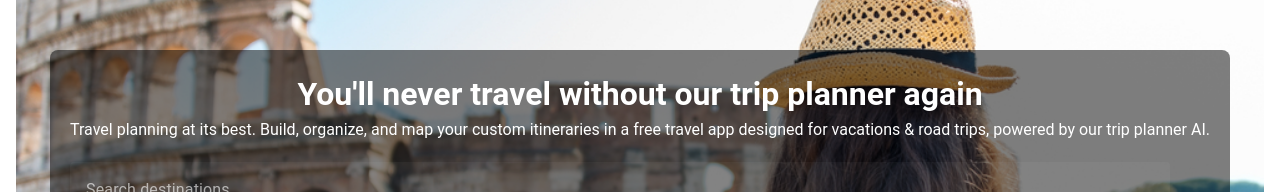
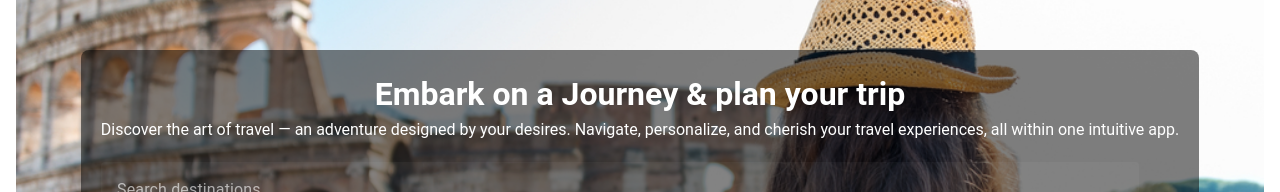
Before and after one commit to MelvinCou/idee, a Vue app in the folder front/: page / in a window 1280 px wide. Shown: the part 240-432 px from the top of the page. Built offline with nearby package versions, Linux system fonts and the light colour scheme.

Commit message:
feat/create landing page finitions

```diff
--- a/front/src/views/LandingPage.vue
+++ b/front/src/views/LandingPage.vue
@@ -1,10 +1,10 @@
 <template>
   <div class="LandingPage">
     <div class="text-content">
-      <h1>You'll never travel without our trip planner again</h1>
+      <h1>Embark on a Journey & plan your trip</h1>
       <p class="subheading">
-        Travel planning at its best. Build, organize, and map your custom itineraries in a free travel app designed for
-        vacations & road trips, powered by our trip planner AI.
+        Discover the art of travel — an adventure designed by your desires.
+        Navigate, personalize, and cherish your travel experiences, all within one intuitive app.
       </p>
 
       <v-autocomplete v-model="selectedDestination" :items="destinations" label="Search destinations" solo hide-details
@@ -12,7 +12,7 @@
       </v-autocomplete>
 
       <div class="date-picker-container">
-        <VueDatePicker v-model="date" range class="date-picker" :placeholder="{start: 'Start date', end: 'End date'}"  :enable-time-picker="false" auto-apply/>
+        <VueDatePicker v-model="date" range class="date-picker" :enable-time-picker="false" auto-apply :min-date="new Date()" prevent-min-max-navigation/>
       </div>
       <v-btn large color="red" dark class="mb-2">
         Start planning
@@ -34,10 +34,6 @@ export default {
     destinations: [ // TO replace with actual data
       'Paris', 'New York', 'Tokyo', 'London', 'Sydney'
     ],
-    date: {
-      start: null,
-      end: null
-    }
   }),
 }
 </script>
```
